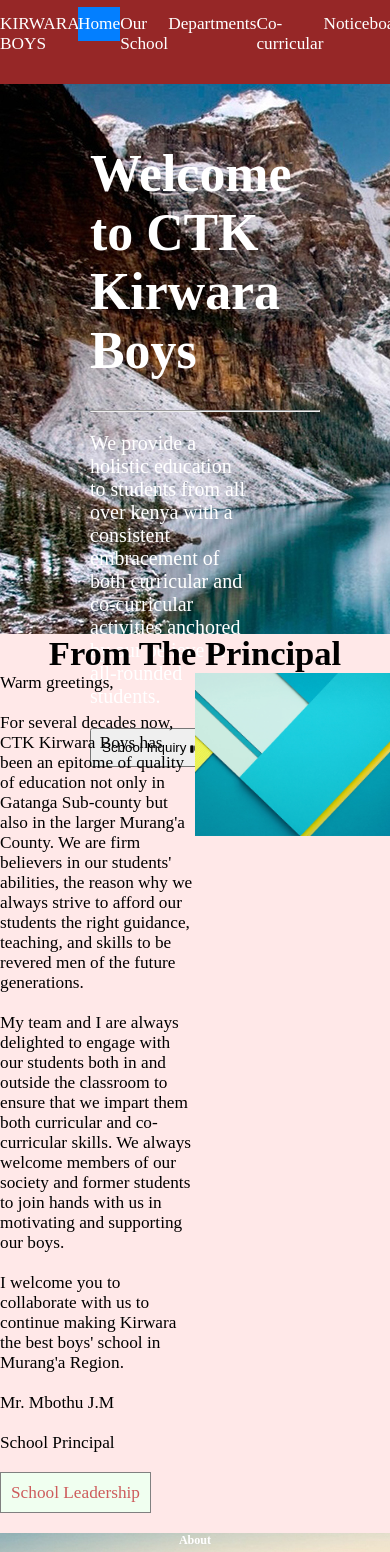
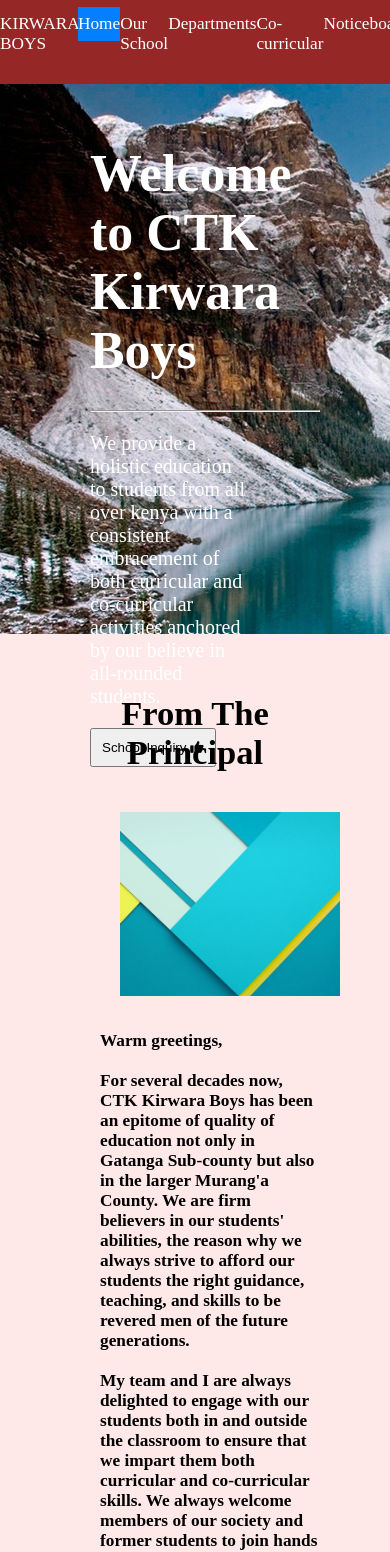
Before and after one commit to georgemurigi/ctk-kirwara, a React (Create React App) app: page / in a window 390 px wide. Shown: the top 1552 px of the page. Built offline with nearby package versions, Linux system fonts and the light colour scheme.

Commit message:
added some styling

```diff
--- a/src/components/Greetings/greetings.scss
+++ b/src/components/Greetings/greetings.scss
@@ -1,17 +1,31 @@
 .greetings-page-container {
     width: 100%;
     background-color: #ffe8e8;
+    padding: 30px 50px 20px 50px;
     h1 {
         text-align: center;
+        margin: 30px;
     }
     .greetings-container {
         width: 100%;
         display: flex;
+        margin: 0 20px 20px 20px;
         .greetings {
             width: 50%;
+            margin-right: 20px;
+            padding: 10px 40px 20px 30px;
+            p{
+                font-weight: bold;
+            }
+            .name {
+                display: flex;
+                justify-content: flex-end;
+            }
         }
         .image {
             width: 50%;
+            margin-left: 20px;
+            padding: 10px 40px 20px 30px;
             img{
                 width: 100%;
                 height: auto;
@@ -19,16 +33,41 @@
         }
     }
     .p-link {
-        padding-top: 10px;
-        padding-bottom: 30px;
+        margin-bottom: 20px;
         a {
             list-style: none;
             text-decoration: none;
-            border: 1px solid grey;
-            background-color: honeydew;
-            color: indianred;
+            background-color: crimson;
+            color: white;
             padding: 10px;
+            margin: 0 20px 20px 20px;
 
         }
     }
 }
+
+@media screen and (max-width: 700px) {
+    .greetings-page-container {
+        width: 100%;
+        height: auto;
+        .greetings-container {
+            width: 100%vw;
+            height: auto;
+            display: flex;
+            flex-direction: column-reverse;
+            flex-wrap: wrap;
+            .greetings {
+                width: 100%;
+                height: auto;
+                .name {
+                    display: flex;
+                    justify-content: flex-start;
+                }
+            }
+            .image {
+                width: 100%;
+                height: auto;
+            }
+        }
+    }
+}
```
